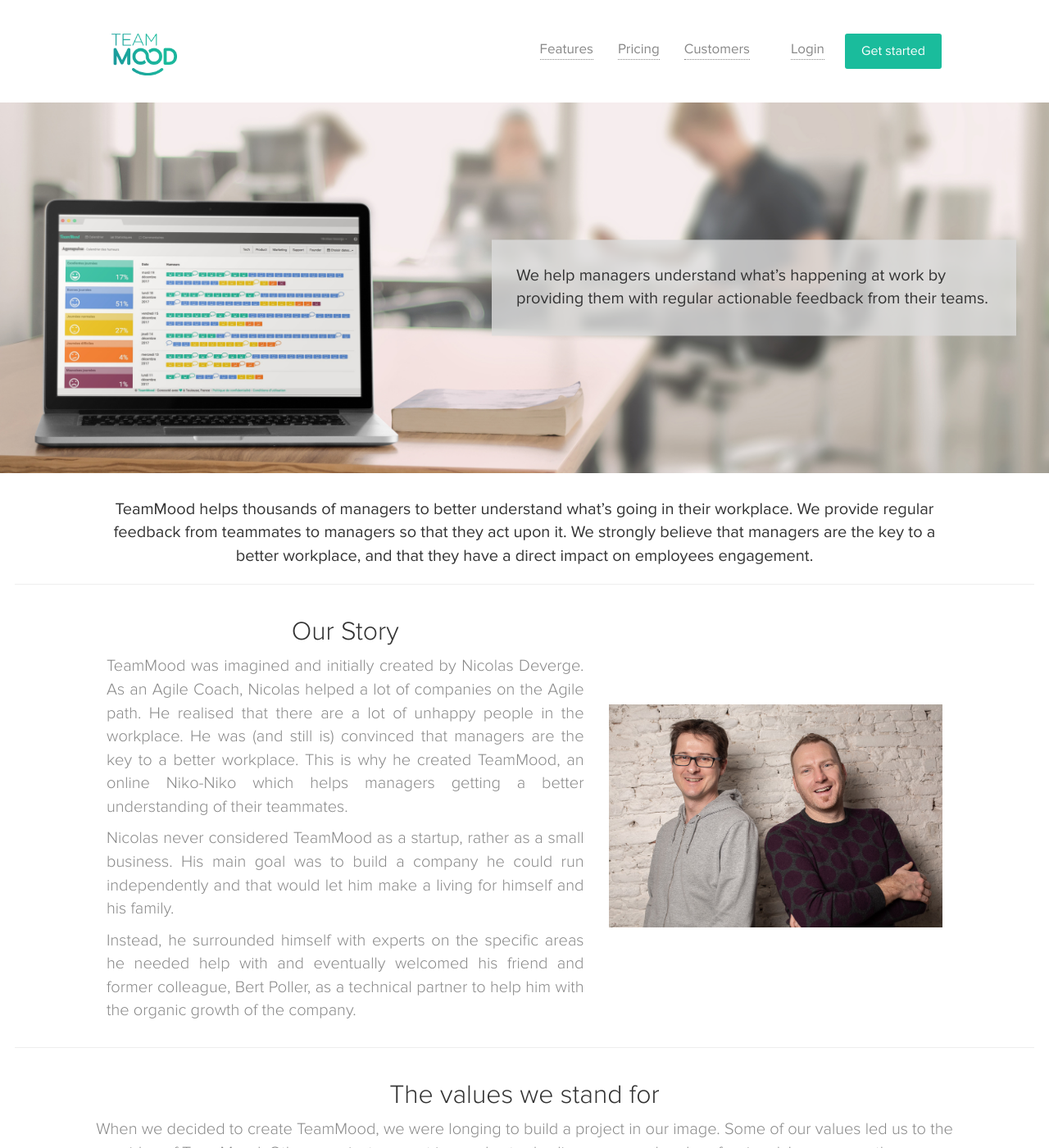
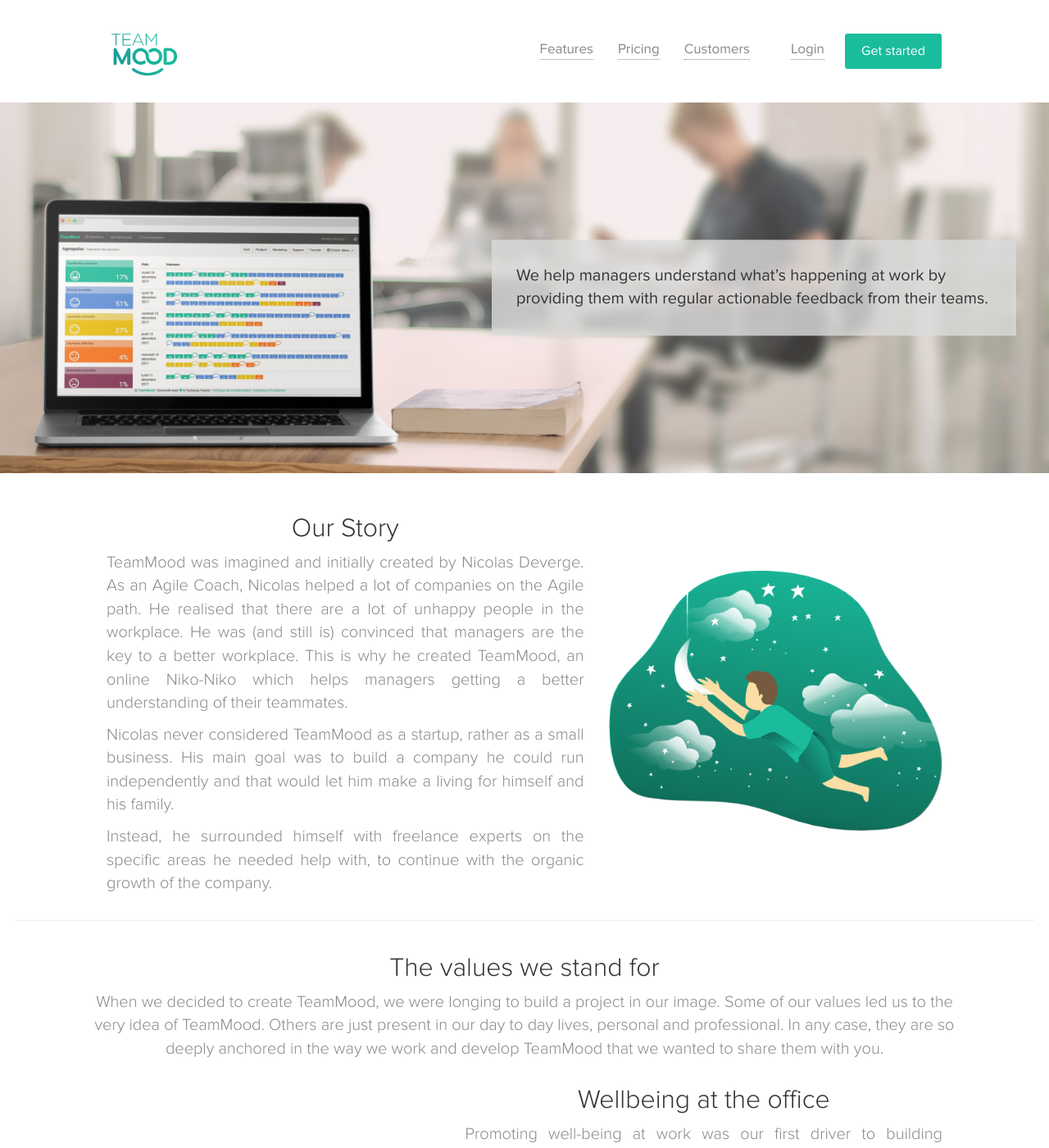
Before and after one commit to TeamMood/landing-page, a Jekyll site: the page built from en/about/index.html, in a window 1280 px wide and 1400 px high. Shown: the whole window at 82% size. Built offline with Jekyll 4.4.1, drawn with Linux system fonts in a browser that asks for light colours; nearby versions of some CDN libraries; some of the changed text lies outside the part shown.

Commit message:
About page updates

```diff
--- a/_includes/footer_en.html
+++ b/_includes/footer_en.html
@@ -28,6 +28,9 @@
                         <a href="/{{ page.lang }}/success">Customers</a>
                     </p>
                     <p>
+                        <a href="/{{ page.lang }}/security">Security</a>
+                    </p>
+                    <p>
                         <a href="/{{ page.lang }}/pricing">Pricing</a>
                     </p>
                     <p>
@@ -36,13 +39,9 @@
                 </div>
                 <div class="col-md-4 center">
                     <h3>Company</h3>
-
-<!--                    TODO page about-->
-                    <!--<p>
+                    <p>
                         <a href="/{{ page.lang }}/about">About</a>
-                    </p>-->
-
-
+                    </p>
                     <p>
                         <a href="mailto:hello@teammood.com">Contact us</a>
                     </p>
--- a/en/about/index.html
+++ b/en/about/index.html
@@ -9,25 +9,18 @@
 </div>
 
 <div class="homepage-api">
-    <div class="container">
-        <div class="row">
-            <div class="col-md-12 about-text center">
-                TeamMood helps thousands of managers to  better understand what’s going in their workplace. We provide regular feedback from teammates to managers so that they act upon it. We strongly believe that managers are the key to a better workplace, and that they have a direct impact on employees engagement.
-            </div>
-        </div>
-    </div>
-    <hr>
     <div class="container about-page">
         <div class="row equal">
             <div class="col-md-7">
                <h2 class="center">Our Story</h2>
                <p>TeamMood was imagined and initially created by Nicolas Deverge. As an Agile Coach, Nicolas helped a lot of companies on the Agile path. He realised that there are a lot of unhappy people in the workplace. He was (and still is) convinced that managers are the key to a better workplace. This is why he created TeamMood, an online Niko-Niko which helps managers getting a better understanding of their teammates.</p>
                 <p>Nicolas never considered TeamMood as a startup, rather as a small business. His main goal was to build a company he could run independently and that would let him make a living for himself and his family.</p>
-                <p>Instead, he surrounded himself with experts on the specific areas he needed help with and eventually welcomed his friend and former colleague, Bert Poller, as a technical partner to help him with the organic growth of the company.</p>
+                <p>Instead, he surrounded himself with freelance experts on the specific areas he needed help with, to continue with the organic growth of the company.</p>
             </div>
             <div class="col-md-5">
-                <img class="img-responsive" src="/images/about/story.jpg">
+               <img class="img-responsive" src="/images/about/story.png">
             </div>
+
         </div>
     </div>
     <hr>
@@ -50,7 +43,7 @@
                 <p>In the end, what we have built is way more than a business: it’s a lifestyle that makes us happy.</p>
             </div>
             <div class="col-md-5 col-md-pull-7">
-                <img class="img-responsive" src="/images/about/office.jpg">
+                <img class="img-responsive" src="/images/about/office.png">
             </div>
         </div>
     </div>
@@ -64,7 +57,7 @@
                 <p>Our freedom also comes from our financial independence. Since the beginning, we chose to bootstrap our business in order to keep our freedom. We are more a small business than a real startup. Our aim is to be able to make a living, not to grow fast and big. Because growing fast and big implies a lot of constraints.</p>
             </div>
             <div class="col-md-5">
-                <img class="img-responsive" src="/images/about/freedom.jpg">
+                <img class="img-responsive" src="/images/about/freedom.png">
             </div>
         </div>
     </div>
@@ -93,7 +86,7 @@
                 <p>This attitude also impacts our relationships with our clients. We don’t want to act serious or complicate things, just to look professional. We act naturally, we are all humans after all! Our clients usually appreciate this personal touch. And those who don’t, we don’t really want to work with them.</p>
             </div>
             <div class="col-md-5">
-                <img class="img-responsive" src="/images/about/humility.jpg">
+                <img class="img-responsive" src="/images/about/humility.png">
             </div>
         </div>
     </div>
@@ -107,7 +100,7 @@
                 <p>Likewise, we strive to lower our carbon footprint by favoring public transportation to go to work. We are not the only ones doing so; we can feel a true change in society. People are willing to move away from the materialistic world, back to the essentials, for the good of their community. </p>
             </div>
             <div class="col-md-5 col-md-pull-7">
-                <img class="img-responsive" src="/images/about/community.jpg">
+                <img class="img-responsive" src="/images/about/community.png">
             </div>
         </div>
     </div>
```
Also changed, not shown: other parts of en/about/index.html (+1 -1 lines), images/about/community.png (added), images/about/freedom.jpg (deleted), images/about/freedom.png (added), images/about/humility.jpg (deleted), images/about/humility.png (added), images/about/office.jpg (deleted), images/about/office.png (added), images/about/story.jpg (deleted), images/about/story.png (added), 2 other files.
